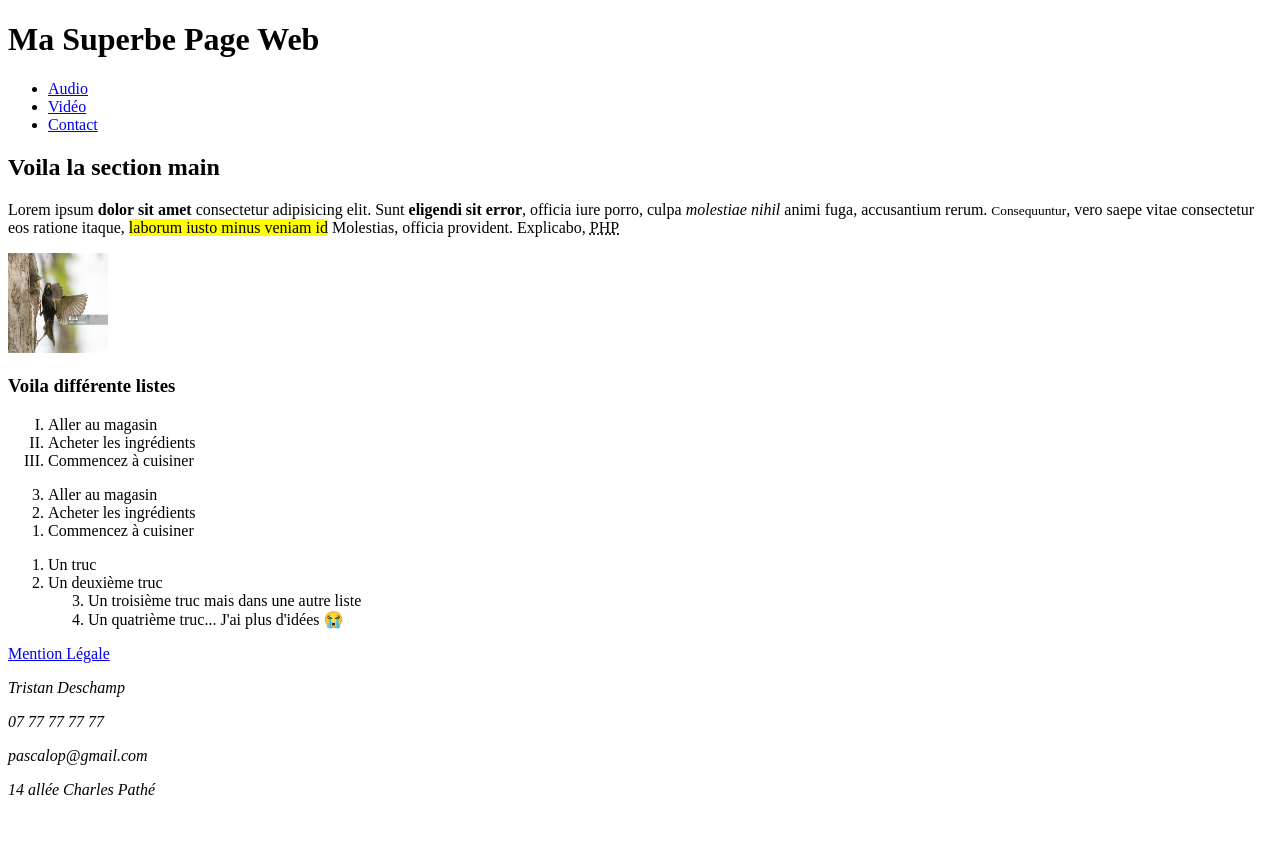
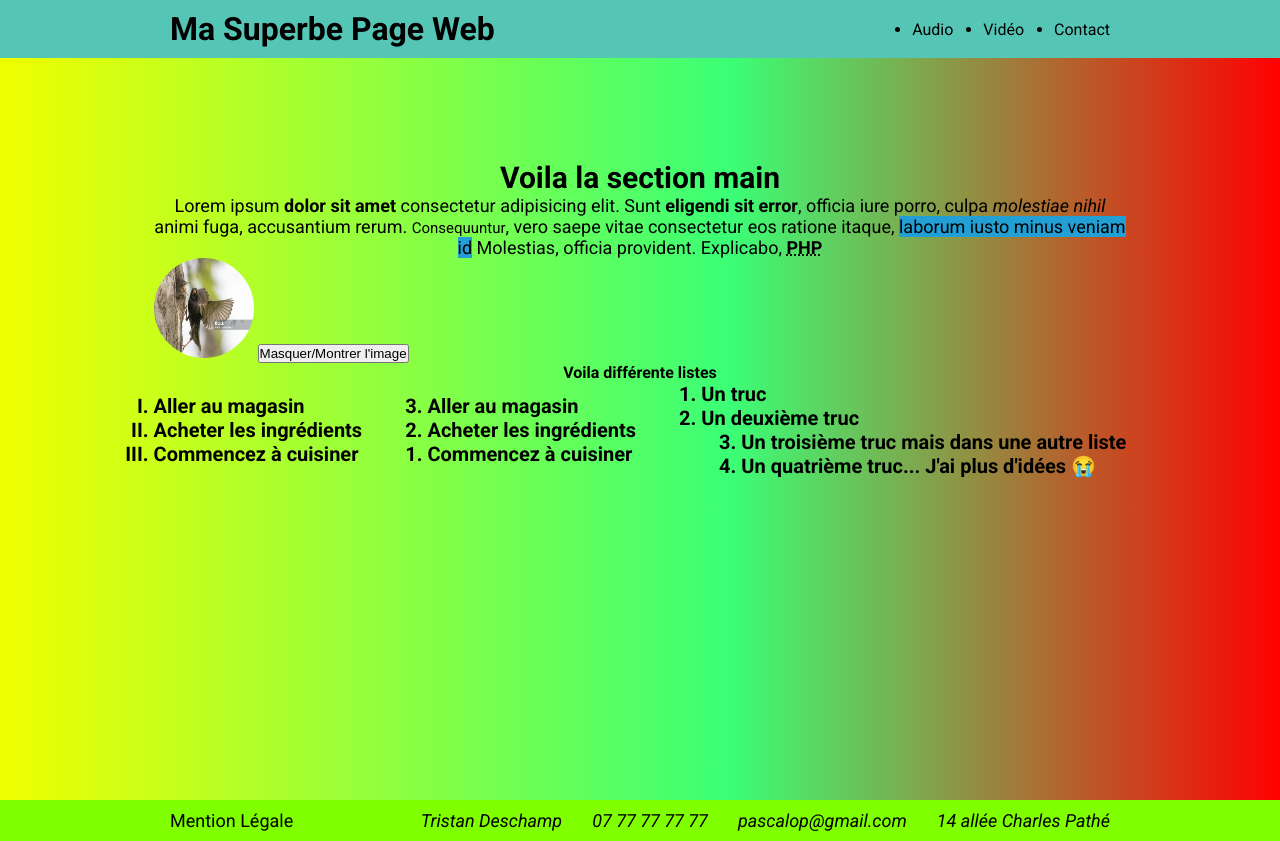
Before and after one commit to TristanDeschamp/exerciceHtmlCci, a plain HTML site: page index.html in a window 1280 px wide. Before the commit the page ends 815 px from the top, so only its background shows below. Drawn offline with Linux system fonts and the light colour scheme.

Commit message:
Ajouté un petit peu de CSS et JS

```diff
--- /dev/null
+++ b/assets/css/style.css
@@ -0,0 +1,122 @@
+/* ==== Google Font Lien (Police Roboto) ==== */
+@import url('https://fonts.googleapis.com/css2?family=Roboto:ital,wght@0,100;0,300;0,400;0,500;0,700;0,900;1,100;1,300;1,400;1,500;1,700;1,900&display=swap');
+
+/* ==== Reset de la page ==== */
+*{
+	padding: 0;
+	margin: 0;
+	box-sizing: border-box;
+}
+
+/* ==== CSS Général ==== */
+body{
+	background: linear-gradient(90deg, rgba(240,255,0,1) 0%, rgba(21,255,92,0.8400152297247023) 57%, rgba(255,0,0,1) 100%);
+	font-family: 'Roboto', sans-serif;
+}
+
+/* ==== Header CSS ==== */
+header{
+	display: flex;
+	justify-content: space-between;
+	align-items: center;
+	position: fixed;
+	top: 0;
+	right: 0;
+	left: 0;
+	background-color: rgb(85, 197, 182);
+	padding: 10px 170px;
+}
+
+header h1{
+	color: linear-gradient();
+}
+
+header nav ul{
+	display: flex;
+	justify-content: space-between;
+	align-items: center;
+	gap: 30px;
+}
+
+header nav ul li a{
+	color: #000000;
+	text-decoration: none;
+	border-bottom: 3px solid transparent;
+	transition: 0.4s;
+}
+
+header nav ul li a:hover{
+	color: #ffffff;
+	border-bottom: 3px solid #7d7c7c;
+}
+
+/* ==== Section CSS ==== */
+section{
+	min-height: 100vh;
+	padding: 10rem 12% 10rem;
+}
+
+section h2{
+	text-align: center;
+	font-size: 30px;
+}
+
+section p{
+	text-align: center;
+	font-size: 18px;
+}
+
+section p mark{
+	background-color: #229fd4;
+}
+
+section p abbr{
+	font-size: 18px;
+	font-weight: bold;
+}
+
+section img{
+	width: 100px;
+	height: 100px;
+	border-radius: 50%;
+}
+
+section h3{
+	text-align: center;
+	font-size: 16px;
+}
+
+section .lists{
+	display: flex;
+	align-items: center;
+	justify-content: space-between;
+	gap: 30px;
+	font-size: 20px;
+	font-weight: 700;
+	cursor: pointer;
+}
+
+section .lists .nestedList{
+	margin-left: 40px;
+}
+
+/* ==== Footer CSS ==== */
+footer{
+	display: flex;
+	align-items: center;
+	justify-content: space-between;
+	padding: 10px 170px;
+	background-color: chartreuse;
+}
+
+footer a{
+	text-decoration: none;
+	font-size: 18px;
+	color: #000000;
+}
+
+footer address{
+	display: flex;
+	gap: 30px;
+	font-size: 18px;
+}
--- /dev/null
+++ b/assets/js/script.js
@@ -0,0 +1,19 @@
+// Modofie la couleur des li au click
+document.querySelectorAll("li").forEach(item => {
+	item.addEventListener("click", () => {
+		item.style.color = item.style.color === "red" ? "black" : "red";
+	});
+});
+
+// Affiche une petite alerte avant de rediriger vers le site des impôts
+document.getElementById('impots').addEventListener("click", (e) => {
+	e.preventDefault();
+	alert("Vous allez être redirigé vers une page externe.");
+	window.location.href = e.target.href;
+});
+
+// Permet d'afficher ou masquer l'image en cliquant sur le bouton avec l'id "toggleImage"
+document.getElementById('toggleImage').addEventListener("click", () => {
+	const img = document.querySelector('img');
+	img.style.display = img.style.display === "none" ? "block" : "none";
+})
--- a/index.html
+++ b/index.html
@@ -5,11 +5,13 @@
 	<meta name="viewport" content="width=device-width, initial-scale=1.0">
 	<meta name="description" content="Une petite page web pas piqué des hannetons.">
 	<title>Exo HTML 3</title>
+	<!-- Lien CSS -->
+	<link rel="stylesheet" href="assets/css/style.css">
 </head>
 <body>
 	<!-- Header Début -->
 	<header>
-		<h1>Ma Superbe Page Web</h1>
+		<h1>Ma <span>Superbe</span> Page Web</h1>
 		<!-- Navbar Début -->
 		<nav>
 			<ul>
@@ -32,10 +34,12 @@
 			<!-- Fin Paragraphe -->
 
 			<!-- Image -->
-			<img src="assets/img/image.jpg" alt="Image d'un oiseau se posant sur un arbre." width="100" height="100">
+			<img src="assets/img/image.jpg" alt="Image d'un oiseau se posant sur un arbre.">
+			<button id="toggleImage">Masquer/Montrer l'image</button>
 
 			<!-- Liste ordonnée -->
 			<h3>Voila différente listes</h3>
+			<div class="lists">
 				<ol type="I">
 					<li>Aller au magasin</li>
 					<li>Acheter les ingrédients</li>
@@ -51,12 +55,13 @@
 				<ol start="1">
 					<li>Un truc</li>
 					<li>Un deuxième truc
-					<ol start="3">
+						<ol start="3" class="nestedList">
 							<li>Un troisième truc mais dans une autre liste</li>
 							<li>Un quatrième truc... J'ai plus d'idées 😭</li>
 						</ol>
 					</li>
 				</ol>
+			</div>
 		</section>
 		<!-- Section Fin -->
 	</main>
@@ -64,7 +69,7 @@
 
 	<!-- Footer Début -->
 	<footer>
-		<a href="https://www.economie.gouv.fr/entreprises/site-internet-mentions-obligatoires#" target="_blank" title="Redirige vers la page des impôts">Mention Légale</a>
+		<a id="impots" href="https://www.economie.gouv.fr/entreprises/site-internet-mentions-obligatoires#" target="_blank" title="Redirige vers la page des impôts">Mention Légale</a>
 		<address>
 			<p>Tristan Deschamp</p>
 			<p>07 77 77 77 77</p>
@@ -73,5 +78,8 @@
 		</address>
 	</footer>
 	<!-- Footer Fin -->
+
+	<!-- Lien JS -->
+	<script src="assets/js/script.js"></script>
 </body>
 </html>
```
Lines whose indentation alone changed are shown as unchanged.
